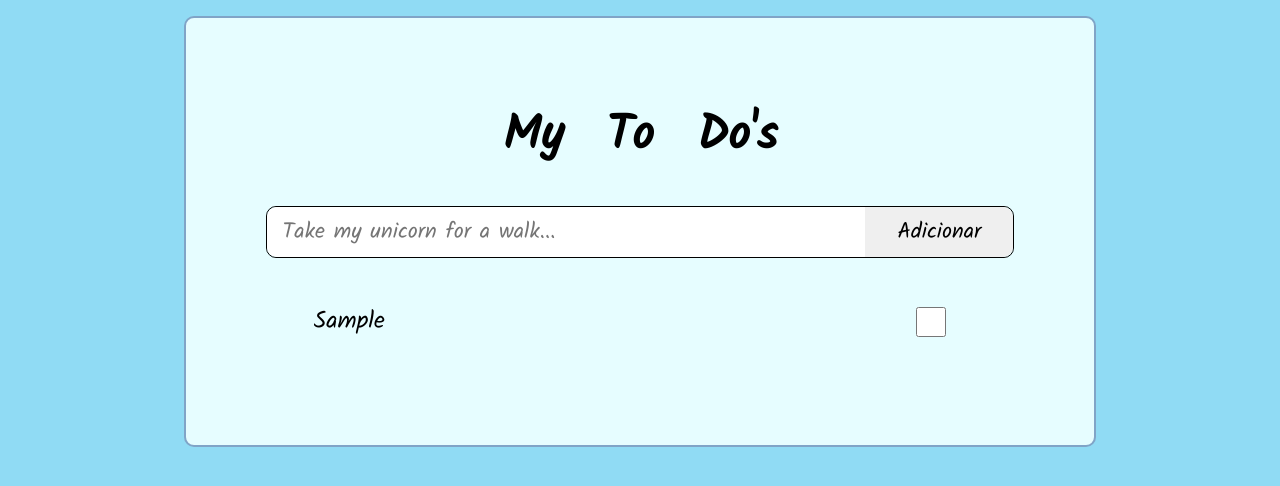
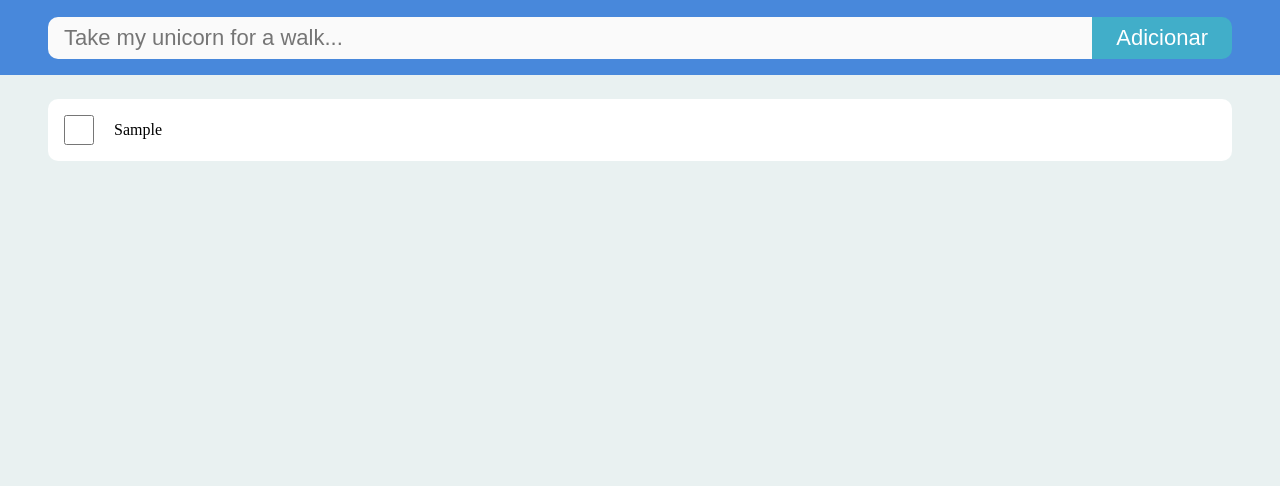
Before and after one commit to liandra-m/vanilla-to-dos, a plain HTML site: page index.html in a window 1280 px wide. Both pictures are taken after typing "Sample" into the empty fields and a click on the button "Adicionar". Drawn offline with Linux system fonts and the light colour scheme.

Commit message:
Code refactor and redesign

```diff
--- a/index.html
+++ b/index.html
@@ -5,30 +5,24 @@
     <meta http-equiv="X-UA-Compatible" content="IE=edge">
     <meta name="viewport" content="width=device-width, initial-scale=1.0">
     <link rel="stylesheet" href="toDo.css">
-    <link rel="preconnect" href="https://fonts.googleapis.com">
-    <link rel="preconnect" href="https://fonts.gstatic.com" crossorigin>
-    <link href="https://fonts.googleapis.com/css2?family=Kalam&display=swap" rel="stylesheet">
-    <title>My ToDo's</title>
+    <title>My To Dos</title>
 </head>
 <body>
-    <div class="content-wrapper">
-        <div class="content">
-            <div class="header">
-                <h1>My To Do's</h1>
-                <div class="add-to-do">
-                    <input id="toDoLabel" type="text" maxlength="128" placeholder="Take my unicorn for a walk..." />
-                    <button id="addToDo" onclick="addToDo()">Adicionar</button>
-                </div>
+    <div class="wrapper">
+        <header>
+            <div class="add-bar">
+                <input id="add-input" type="text" placeholder="Take my unicorn for a walk..." />
+                <button id="add-btn">Adicionar</button>
             </div>
-            <ul id="list" class="do-list">
-                <li>
+        </header>
 
-                </li>
+        <section>
+            <ul class="todo-list">
+
             </ul>
-        </div>
+        </section>
     </div>
 
-    <script src="toDo.js">
-    </script>
+    <script src="toDo.js"></script>
 </body>
 </html>
--- a/toDo.css
+++ b/toDo.css
@@ -4,141 +4,137 @@
 }
 
 body{
-    background-color: #90dbf4;
-}
-
-body, h1, input, button{
-    font-family: 'Kalam', cursive;
+    background-color: #e9f1f1;
 }
 
 input, button{
     border: 0;
+    outline: none;
 }
 
 button:hover{
     cursor: pointer;
 }
 
-.content-wrapper{
-    display: flex;
-    flex-direction: column;
+.wrapper{
     height: 100vh;
-    align-items: center;
-    padding: 0 1rem;
 }
 
 .content{
-    margin-top: 1em;
-    width: 60%;
-    background-color: #e6fdff;
-    border: 2px solid #3b67a196;
-    padding: 5em;
-    border-radius: 10px;
+    display: flex;
+    flex-direction: column;
+    align-items: center;
 }
 
-.header h1{
-    text-align: center;
-    font-weight: bold;
-    font-size: 48px;
-    word-spacing: .5em;
+header{
+    display: flex;
+    align-items: center;
+    width: 100%;
+    background-color: #4888DB;
+    min-height: 75px;
+    margin-bottom: 1.5rem;
 }
 
-.add-to-do{
+.add-bar{
     display: flex;
-    border: 1px solid #000;
-    border-radius: 10px;
     justify-content: space-between;
-    margin: 1em 0;
-    font-size: 32px;
-    min-height: 50px;
+    align-items: center;
+    width: 100%;
+    margin: 1rem 3rem;
+    min-height: 50%;
 }
 
-.add-to-do input{
+.add-bar input{
+    width: 100%;
     font-size: 22px;
-    width: 100%;
-    padding: 0 1rem;
+    border-radius: 10px 0 0 10px;
+    padding: .5rem 1rem;
+    background-color: rgb(250, 250, 250);
 }
 
-.add-to-do button{
-    font-size: 22px;
-    padding: 0 2rem;
+.add-bar input:hover, .add-bar input:active, .add-bar input:focus{
+    background-color: #fff;
 }
 
-.add-to-do input{
-    border-radius: 10px 0 0 10px;
+.add-bar button{
+    background-color: #41aec9;
+    color: #fff;
+    font-size: 22px;
+    border-radius: 0 10px 10px 0;
+    padding: .5rem 1.5rem;
+    transition: .5s ease;
 }
 
-.add-to-do button{
-    border-radius: 0 10px 10px 0;
+.add-bar button:hover{
+    background-color: #4bc1df;
 }
 
-.add-to-do input:hover,
-.add-to-do input:active,
-.add-to-do input:focus{
-    outline: 0;
-    border: 0;
+.toDo{
+    display: flex;
+    max-width: 90%;
+    margin: .5rem auto;
+    background-color: #fff;
+    justify-content: space-between;
+    align-items: center;
+    border-radius: 10px;
+    padding: 1rem;
 }
 
-.do-list{
-    list-style: none;
-    font-size: 24px;
-    margin: 1em 2em;
+.toDo div{
+    display: flex;
+    align-items: center;
 }
 
-.do-list li{
-    display: flex;
-    justify-content: space-between;
-    margin: .5em 0;
-    width: 100%;
+.toDo .label{
+    width: 90%;
 }
 
-.do-list span{
-    max-width: 75%;
+.toDo .label span{
     white-space: nowrap;
     overflow: hidden;
     text-overflow: ellipsis;
 }
 
-.do-list .checked{
-    text-decoration: line-through;
+.toDo .label input:first-child{
+    min-height: 30px;
+    min-width: 30px;
+    border-radius: 50%;
+    margin-right: 20px;
 }
 
-.do-list input:not(.actions input){
-    width: 75%;
-    margin-right: 10px;
-    border: 1px solid #000;
-    border-radius: 5px;
-}
-
-.actions input{
-    min-width: 30px;
-    min-height: 30px;
-    max-width: 30px;
-    max-height: 30px;
-    margin-right: 10px;
-}
-
-.do-list .actions{
-    display: flex;
-    align-items: center;
-}
-
-.actions svg{
+.toDo .actions svg{
     max-width: 30px;
     max-height: 30px;
 }
 
-.actions svg:hover{
+.toDo .actions svg:hover{
     cursor: pointer;
-    opacity: .75;
 }
 
-
-.btn-edit{
-    fill: blue;
-    margin-right: 10px;
+.toDo .actions svg:not(:last-child){
+    margin-right: 20px;
 }
 
-.btn-remove{
-    fill: red;
+.btn-edit, .btn-remove{
+    fill: #6262a5;
+    transition: .5s ease;
 }
+
+.btn-edit:hover{
+    fill: #41aec9;
+}
+
+.btn-remove:hover{
+    fill: #E6443C;
+}
+
+.toDo .checked{
+    text-decoration: line-through;
+}
+
+.edit-input{
+    border-bottom: 2px solid #41aec9;
+    font-size: 18px;
+    padding: 0 .5rem;
+    width: 100%;
+}
--- a/toDo.js
+++ b/toDo.js
@@ -1,21 +1,25 @@
-const list = document.getElementById("list");
-const addBar = document.getElementById("toDoLabel")
-const editIcon = 'M490.3 40.4C512.2 62.27 512.2 97.73 490.3 119.6L460.3 149.7L362.3 51.72L392.4 21.66C414.3-.2135 449.7-.2135 471.6 21.66L490.3 40.4zM172.4 241.7L339.7 74.34L437.7 172.3L270.3 339.6C264.2 345.8 256.7 350.4 248.4 353.2L159.6 382.8C150.1 385.6 141.5 383.4 135 376.1C128.6 370.5 126.4 361 129.2 352.4L158.8 263.6C161.6 255.3 166.2 247.8 172.4 241.7V241.7zM192 63.1C209.7 63.1 224 78.33 224 95.1C224 113.7 209.7 127.1 192 127.1H96C78.33 127.1 64 142.3 64 159.1V416C64 433.7 78.33 448 96 448H352C369.7 448 384 433.7 384 416V319.1C384 302.3 398.3 287.1 416 287.1C433.7 287.1 448 302.3 448 319.1V416C448 469 405 512 352 512H96C42.98 512 0 469 0 416V159.1C0 106.1 42.98 63.1 96 63.1H192z'
-const removeIcon = 'M135.2 17.69C140.6 6.848 151.7 0 163.8 0H284.2C296.3 0 307.4 6.848 312.8 17.69L320 32H416C433.7 32 448 46.33 448 64C448 81.67 433.7 96 416 96H32C14.33 96 0 81.67 0 64C0 46.33 14.33 32 32 32H128L135.2 17.69zM31.1 128H416V448C416 483.3 387.3 512 352 512H95.1C60.65 512 31.1 483.3 31.1 448V128zM111.1 208V432C111.1 440.8 119.2 448 127.1 448C136.8 448 143.1 440.8 143.1 432V208C143.1 199.2 136.8 192 127.1 192C119.2 192 111.1 199.2 111.1 208zM207.1 208V432C207.1 440.8 215.2 448 223.1 448C232.8 448 240 440.8 240 432V208C240 199.2 232.8 192 223.1 192C215.2 192 207.1 199.2 207.1 208zM304 208V432C304 440.8 311.2 448 320 448C328.8 448 336 440.8 336 432V208C336 199.2 328.8 192 320 192C311.2 192 304 199.2 304 208z'
+const data = localStorage.getItem('toDoList') ? JSON.parse(localStorage.getItem('toDoList')) : {toDo:[]};
+const toDoList = document.getElementsByClassName("todo-list")[0];
+const addButton = document.getElementById('add-btn');
+const addInput = document.getElementById('add-input');
+const editPath = 'M490.3 40.4C512.2 62.27 512.2 97.73 490.3 119.6L460.3 149.7L362.3 51.72L392.4 21.66C414.3-.2135 449.7-.2135 471.6 21.66L490.3 40.4zM172.4 241.7L339.7 74.34L437.7 172.3L270.3 339.6C264.2 345.8 256.7 350.4 248.4 353.2L159.6 382.8C150.1 385.6 141.5 383.4 135 376.1C128.6 370.5 126.4 361 129.2 352.4L158.8 263.6C161.6 255.3 166.2 247.8 172.4 241.7V241.7zM192 63.1C209.7 63.1 224 78.33 224 95.1C224 113.7 209.7 127.1 192 127.1H96C78.33 127.1 64 142.3 64 159.1V416C64 433.7 78.33 448 96 448H352C369.7 448 384 433.7 384 416V319.1C384 302.3 398.3 287.1 416 287.1C433.7 287.1 448 302.3 448 319.1V416C448 469 405 512 352 512H96C42.98 512 0 469 0 416V159.1C0 106.1 42.98 63.1 96 63.1H192z'
+const removePath = 'M135.2 17.69C140.6 6.848 151.7 0 163.8 0H284.2C296.3 0 307.4 6.848 312.8 17.69L320 32H416C433.7 32 448 46.33 448 64C448 81.67 433.7 96 416 96H32C14.33 96 0 81.67 0 64C0 46.33 14.33 32 32 32H128L135.2 17.69zM31.1 128H416V448C416 483.3 387.3 512 352 512H95.1C60.65 512 31.1 483.3 31.1 448V128zM111.1 208V432C111.1 440.8 119.2 448 127.1 448C136.8 448 143.1 440.8 143.1 432V208C143.1 199.2 136.8 192 127.1 192C119.2 192 111.1 199.2 111.1 208zM207.1 208V432C207.1 440.8 215.2 448 223.1 448C232.8 448 240 440.8 240 432V208C240 199.2 232.8 192 223.1 192C215.2 192 207.1 199.2 207.1 208zM304 208V432C304 440.8 311.2 448 320 448C328.8 448 336 440.8 336 432V208C336 199.2 328.8 192 320 192C311.2 192 304 199.2 304 208z'
 const confirmIcon = 'M0 256C0 114.6 114.6 0 256 0C397.4 0 512 114.6 512 256C512 397.4 397.4 512 256 512C114.6 512 0 397.4 0 256zM371.8 211.8C382.7 200.9 382.7 183.1 371.8 172.2C360.9 161.3 343.1 161.3 332.2 172.2L224 280.4L179.8 236.2C168.9 225.3 151.1 225.3 140.2 236.2C129.3 247.1 129.3 264.9 140.2 275.8L204.2 339.8C215.1 350.7 232.9 350.7 243.8 339.8L371.8 211.8z'
-const data = localStorage.getItem('toDoList') ? JSON.parse(localStorage.getItem('toDoList')) : {toDo:[]};
 var counter = data && data.toDo.length > 1 ? data.toDo[data.toDo.length - 1]['id'] : 0;
 
-addBar.addEventListener('keydown', keydownHandler);
+addButton.addEventListener('click', addToDo);
+addInput.addEventListener('keydown', (e) => {
+    if (e.key == 'Enter')
+        addToDo();
+});
 
-init    ();
+init()
 
-function keydownHandler(e){
-    if (e.code == 'Enter' || e.code == 'NumpadEnter')
-        addToDo();
+function init(){
+    if (!data.toDo.length > 0){
+        return renderToDo(null);
     }
 
-function init(){
     for (item of data.toDo){
         renderToDo(item);
     }
@@ -23,44 +27,50 @@ function init(){
 
 function renderToDo(item){
     let newToDo = document.createElement('li');
-    let newSpan = document.createElement('span');
-    let newCheck = document.createElement('input')
-    let newActionsDiv = document.createElement('div');
-    let actionEdit = document.createElementNS('http://www.w3.org/2000/svg', 'svg')
-    let actionRemove = document.createElementNS('http://www.w3.org/2000/svg', 'svg')
-    let editPath = document.createElementNS('http://www.w3.org/2000/svg', 'path')
-    let removePath = document.createElementNS('http://www.w3.org/2000/svg', 'path')
+    let toDoLabel = document.createElement('span');
+    let toDoCheckbox = document.createElement('input')
+    let labelDiv = document.createElement('div');
+    let actionsDiv = document.createElement('div');
+    let edit = document.createElementNS('http://www.w3.org/2000/svg', 'svg')
+    let remove = document.createElementNS('http://www.w3.org/2000/svg', 'svg')
+    let editIcon = document.createElementNS('http://www.w3.org/2000/svg', 'path')
+    let removeIcon = document.createElementNS('http://www.w3.org/2000/svg', 'path')
 
-    newCheck.setAttribute('type', 'checkbox');
-    newCheck.addEventListener('click', markAsCompleted);
+    editIcon.setAttribute('d', editPath);
+    edit.setAttribute('viewBox', '0 0 512 512');
+    edit.append(editIcon);
+    edit.setAttribute('class', 'btn-edit');
+    edit.addEventListener('click', editToDo)
 
-    editPath.setAttribute('d', editIcon);
-    actionEdit.setAttribute('viewBox', '0 0 512 512');
-    actionEdit.append(editPath);
-    actionEdit.setAttribute('class', 'btn-edit');
-    actionEdit.addEventListener('click', editToDo)
+    removeIcon.setAttribute('d', removePath);
+    remove.setAttribute('viewBox', '0 0 512 512');
+    remove.append(removeIcon);
+    remove.setAttribute('class', 'btn-remove');
+    remove.addEventListener('click', removeToDo);
 
-    removePath.setAttribute('d', removeIcon);
-    actionRemove.setAttribute('viewBox', '0 0 512 512');
-    actionRemove.append(removePath);
-    actionRemove.setAttribute('class', 'btn-remove');
-    actionRemove.addEventListener('click', removeToDo);
+    actionsDiv.append(edit);
+    actionsDiv.append(remove);
+    actionsDiv.setAttribute('class', 'actions');
 
-    newActionsDiv.append(newCheck);
-    newActionsDiv.append(actionEdit);
-    newActionsDiv.append(actionRemove);
-    newActionsDiv.setAttribute('class', 'actions');
+    toDoCheckbox.setAttribute('type', 'checkbox');
+    toDoCheckbox.addEventListener('click', markAsCompleted);
     if (item.checked){
-        newSpan.setAttribute('class', 'checked');
-        newCheck.checked = true;
+        toDoLabel.setAttribute('class', 'checked');
+        toDoCheckbox.checked = true;
     }
-    newCheck.setAttribute('id', 'check')
-    newSpan.textContent = item.value;
-    newToDo.append(newSpan);
-    newToDo.append(newActionsDiv);
+
+    console.log(item)
+    toDoLabel.textContent = item.value;
+
+    labelDiv.append(toDoCheckbox);
+    labelDiv.append(toDoLabel);
+    labelDiv.setAttribute('class', 'label')
+
+    newToDo.append(labelDiv);
+    newToDo.append(actionsDiv);
+    newToDo.setAttribute('class', 'toDo')
     newToDo.setAttribute('data-id', item.id)
-    list.append(newToDo);
-
+    toDoList.append(newToDo);
 }
 
 function updateData(){
@@ -68,15 +78,15 @@ function updateData(){
 }
 
 function addToDo(){
-    if (addBar.value == '' || / /g.test(addBar.value))
+    if (addInput.value == '' || /^ /g.test(addInput.value))
         return null;
 
     counter += 1;
-    item = {id: counter, value: addBar.value, checked: false}
-    renderToDo(item)
-    addBar.value = '';
-    data.toDo.push(item);
-    updateData();
+    let newToDo = {id: counter, value: addInput.value, checked: false };
+    data.toDo.push(newToDo);
+    addInput.value = '';
+    renderToDo(newToDo)
+    updateData()
 }
 
 function removeToDo(){
@@ -95,65 +105,69 @@ function removeToDo(){
 function editToDo(){
     let item = this.parentNode.parentNode;
     let input = document.createElement('input');
-    let firstChild = item.firstChild
+    let label = item.querySelector('span');
     let edit = item.querySelector('.btn-edit');
     input.setAttribute('type', 'text');
     input.setAttribute('maxlength', '128');
-    input.setAttribute('value', firstChild.textContent)
+    input.setAttribute('value', label.textContent)
+    input.setAttribute('class', 'edit-input')
     input.addEventListener('keydown', confirmEdit);
+    input.addEventListener('blur', confirmEdit);
 
-    item.insertBefore(input, firstChild);
-    firstChild.remove();
-    input.focus()
+    item.firstChild.insertBefore(input, label);
     edit.firstChild.setAttribute('d', confirmIcon);
     edit.removeEventListener('click', editToDo);
-    edit.addEventListener('click', confirmEdit);
+
+    label.remove();
+    input.focus()
 }
 
 function confirmEdit(e){
-    if(e.key == "Enter" || e.type == "click"){
-        let item = e.type == "click" ? this.parentNode.parentNode : this.parentNode;
-        let input = item.firstChild;
-        let newSpan = document.createElement('span');
+    let escapeKeys = ['Enter', 'Tab', 'Escape'];
+    let item = this.parentNode.parentNode
+    let label = document.createElement('span');
+    let input = item.querySelector(".edit-input");
     let edit = item.querySelector('.btn-edit')
-        let check = item.querySelector('#check')
     let index = data.toDo.findIndex((obj) => {
         return obj.id == item.dataset.id;
     })
 
-        if (data.toDo[index]['checked']){
-            newSpan.setAttribute('class', 'checked');
+    if (e.type == 'keydown' && !escapeKeys.includes(e.key)){
+        return null
     }
 
-        newSpan.textContent = input.value;
-        item.insertBefore(newSpan, input);
+    if (data.toDo[index]['checked']){
+        label.setAttribute('class', 'checked');
+    }
+
+    label.textContent = (e.type == 'keydown' && e.key == 'Escape') ?
+    label.textContent = data.toDo[index]['value']:
+    input.value;
+
+    item.firstChild.insertBefore(label, input);
     input.remove();
-        edit.firstChild.setAttribute('d', editIcon);
-        edit.removeEventListener('click', confirmEdit);
+
+    edit.firstChild.setAttribute('d', editPath);
     edit.addEventListener('click', editToDo);
 
-
-
-        data.toDo[index]['value'] = newSpan.textContent;
-
+    data.toDo[index]['value'] = label.textContent;
     updateData();
 }
-}
 
-function markAsCompleted(e){
-    let item = this.parentNode.parentNode
-    let firstChild = item.firstChild;
+function markAsCompleted(){
+    let toDo = this.parentNode.parentNode;
+    let toDoLabel = this.nextSibling;
 
     let index = data.toDo.findIndex((obj) => {
-        return obj.id == item.dataset.id;
+        return obj.id == toDo.dataset.id;
     })
 
     if (this.checked){
         data.toDo[index]['checked'] = true;
-        firstChild.setAttribute('class', 'checked')
+        toDoLabel.setAttribute('class', 'checked')
     } else{
         data.toDo[index]['checked'] = false;
-        firstChild.removeAttribute('class');
+        toDoLabel.removeAttribute('class');
     }
 
     updateData();
```
Lines whose indentation alone changed are shown as unchanged.
